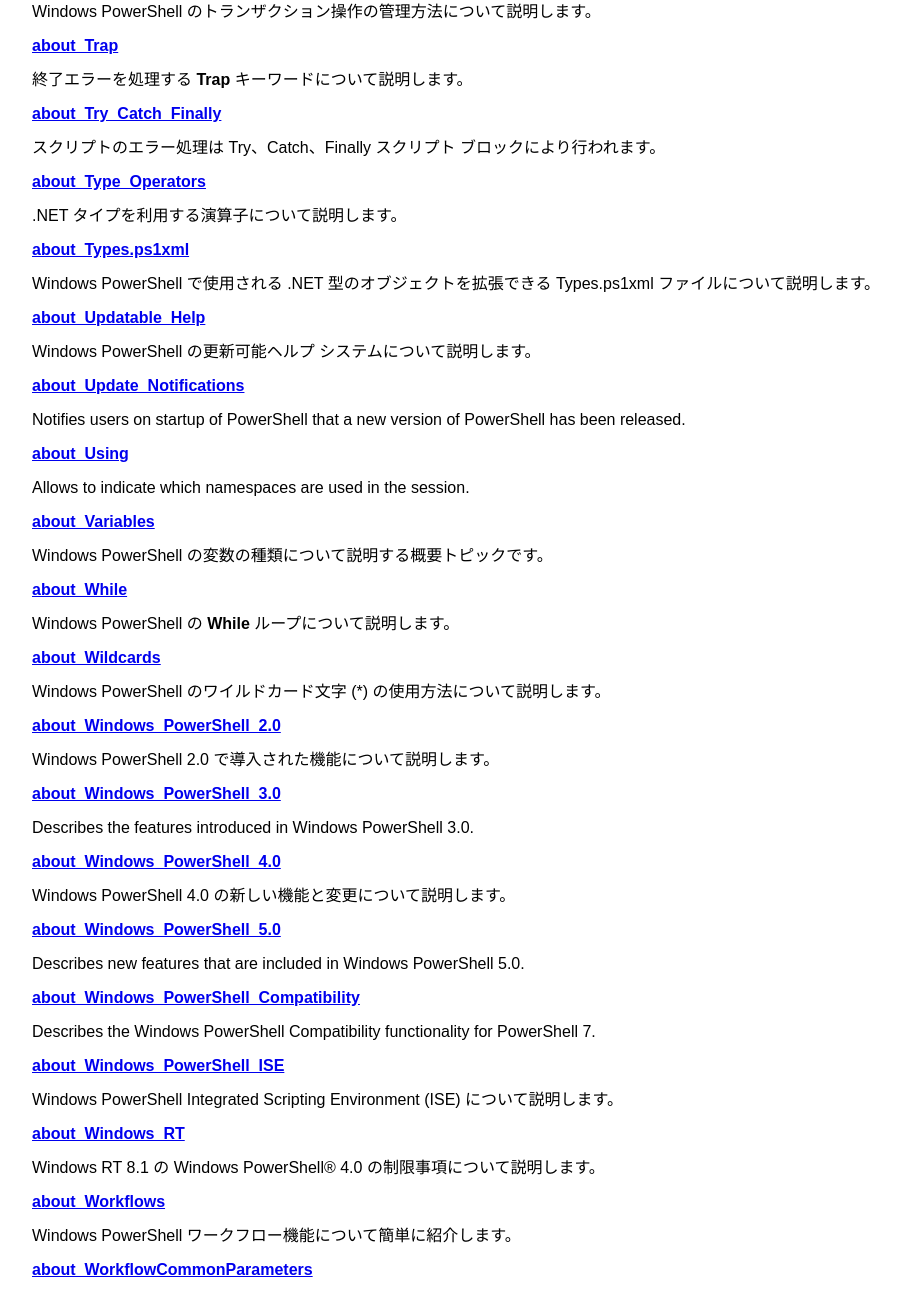
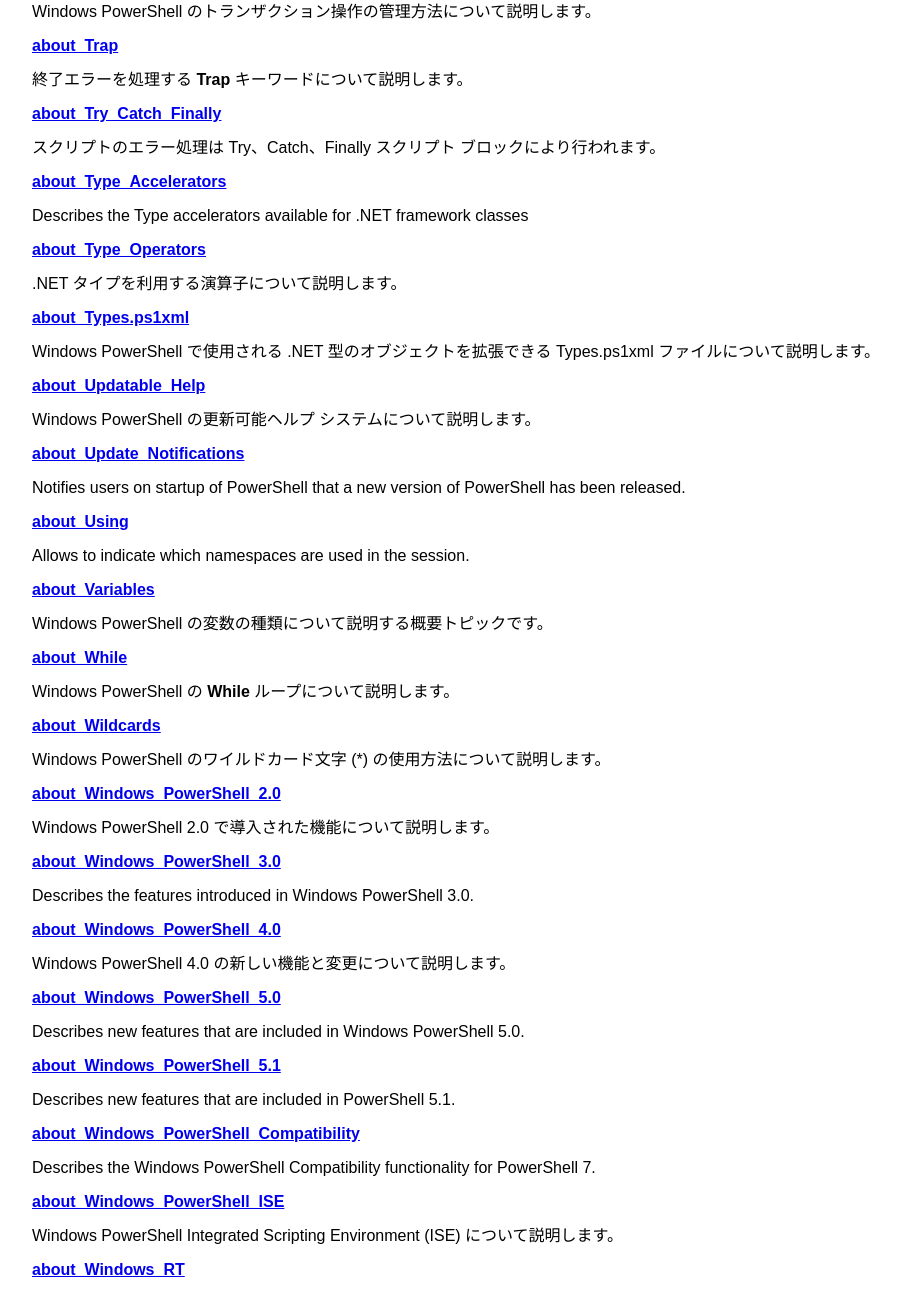
Before and after one commit to baldcat18/baldcat18.github.io, a plain HTML site: page powershell/reflink/about.html in a window 1280 px wide. Shown: the part 8691-9983 px from the top of the page, without its empty margins (0-901 px from the left). Drawn offline with Linux system fonts and the light colour scheme.

Commit message:
about_Type_Accelerators、about_Windows_PowerShell_5.1

```diff
--- a/powershell/reflink/about.html
+++ b/powershell/reflink/about.html
@@ -265,6 +265,8 @@
 			<dd>終了エラーを処理する <strong>Trap</strong> キーワードについて説明します。</dd>
 			<dt><a href="https://docs.microsoft.com/ja-jp/powershell/module/microsoft.powershell.core/about/about_try_catch_finally" target="_blank">about_Try_Catch_Finally</a></dt>
 			<dd>スクリプトのエラー処理は Try、Catch、Finally スクリプト ブロックにより行われます。</dd>
+			<dt><a href="https://docs.microsoft.com/ja-jp/powershell/module/microsoft.powershell.core/about/about_type_accelerators" target="_blank">about_Type_Accelerators</a></dt>
+			<dd>Describes the Type accelerators available for .NET framework classes</dd>
 			<dt><a href="https://docs.microsoft.com/ja-jp/powershell/module/microsoft.powershell.core/about/about_type_operators" target="_blank">about_Type_Operators</a></dt>
 			<dd>.NET タイプを利用する演算子について説明します。</dd>
 			<dt><a href="https://docs.microsoft.com/ja-jp/powershell/module/microsoft.powershell.core/about/about_types.ps1xml" target="_blank">about_Types.ps1xml</a></dt>
@@ -289,6 +291,8 @@
 			<dd>Windows PowerShell 4.0 の新しい機能と変更について説明します。</dd>
 			<dt><a href="https://docs.microsoft.com/ja-jp/previous-versions/windows/powershell-scripting/hh847833(v=wps.640)" target="_blank">about_Windows_PowerShell_5.0</a></dt>
 			<dd>Describes new features that are included in Windows PowerShell 5.0.</dd>
+			<dt><a href="https://docs.microsoft.com/ja-jp/powershell/module/microsoft.powershell.core/about/about_windows_powershell_5.1" target="_blank">about_Windows_PowerShell_5.1</a></dt>
+			<dd>Describes new features that are included in PowerShell 5.1.</dd>
 			<dt><a href="https://docs.microsoft.com/ja-jp/powershell/module/microsoft.powershell.core/about/about_windows_powershell_compatibility" target="_blank">about_Windows_PowerShell_Compatibility</a></dt>
 			<dd>Describes the Windows PowerShell Compatibility functionality for PowerShell 7.</dd>
 			<dt><a href="https://docs.microsoft.com/ja-jp/previous-versions/windows/powershell-scripting/hh847890(v=wps.640)" target="_blank">about_Windows_PowerShell_ISE</a></dt>
```
